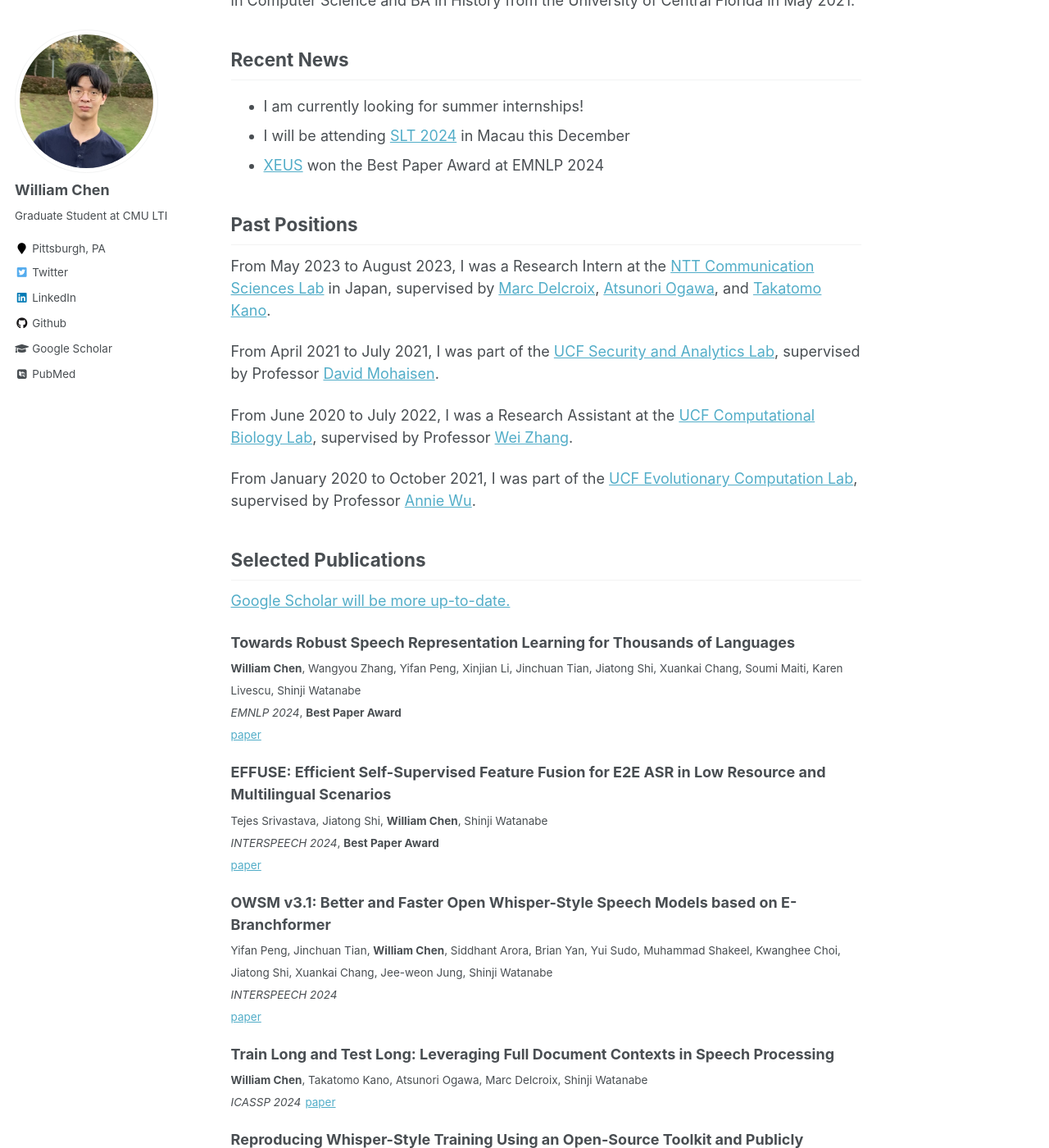
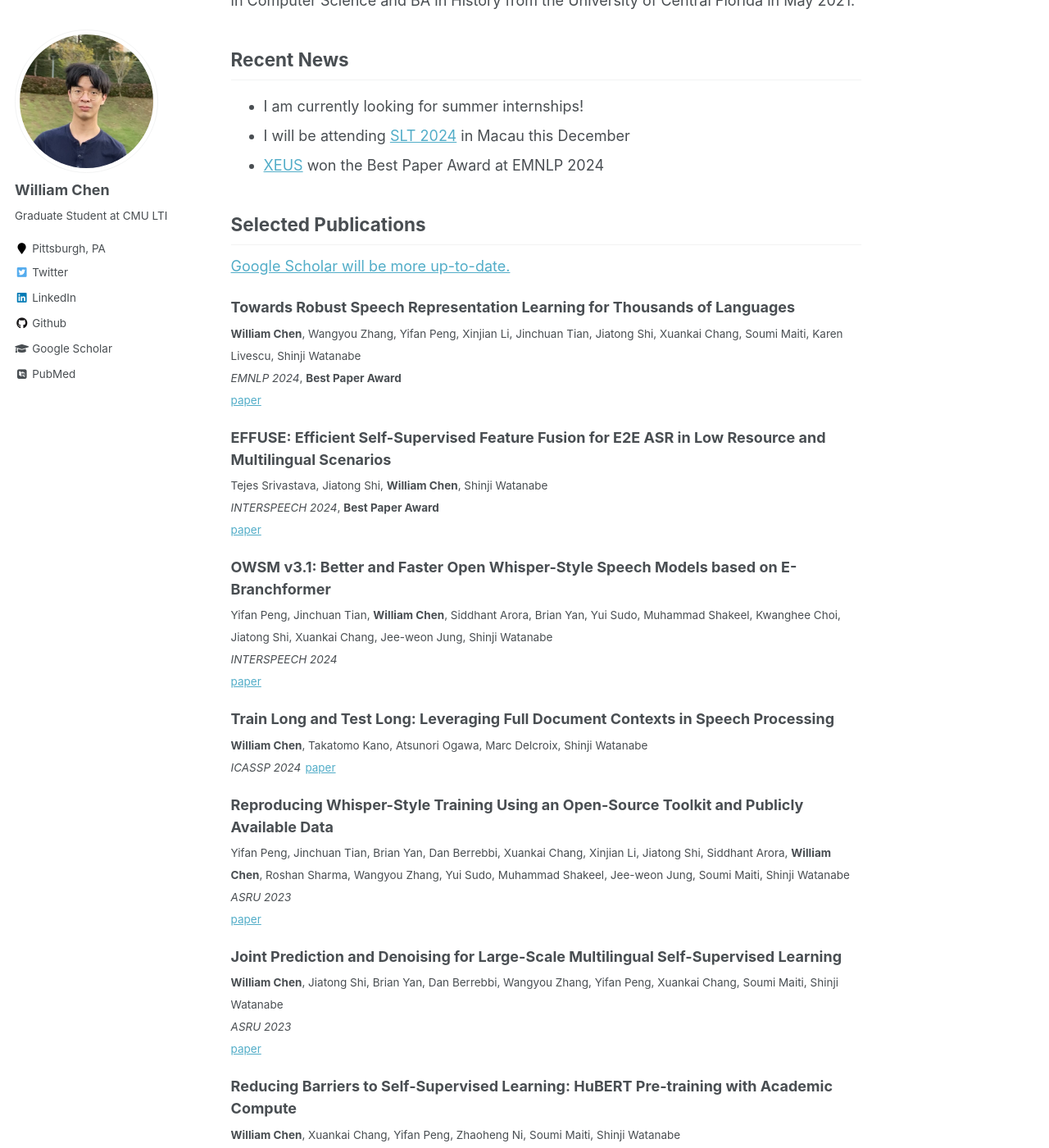
Before and after one commit to wanchichen/wanchichen.github.io, a Jekyll site: the page built from _pages/about.md, in a window 1280 px wide and 1400 px high, scrolled down 490 px. Shown: the whole window at 82% size. Built offline with Jekyll 4.4.1, drawn with Linux system fonts in a browser that asks for light colours; some web fonts are replaced; some of the changed text lies outside the part shown.

Commit message:
Update about.md

```diff
--- a/_pages/about.md
+++ b/_pages/about.md
@@ -19,16 +19,6 @@ I received my Master's in Language Technologies from CMU LTI in May 2024, and my
 - I am currently looking for summer internships!
 - I will be attending [SLT 2024](https://2024.ieeeslt.org/) in Macau this December
 - [XEUS](https://aclanthology.org/2024.emnlp-main.570/) won the Best Paper Award at EMNLP 2024
-
-## Past Positions
-
-From May 2023 to August 2023, I was a Research Intern at the [NTT Communication Sciences Lab](https://www.rd.ntt/e/cs/) in Japan, supervised by [Marc Delcroix](https://www.kecl.ntt.co.jp/icl/signal/member/marcd/), [Atsunori Ogawa](https://www.kecl.ntt.co.jp/icl/signal/member/ogawa/), and [Takatomo Kano](https://scholar.google.com/citations?user=qGzzrJYAAAAJ&hl=en).
-
-From April 2021 to July 2021, I was part of the [UCF Security and Analytics Lab](http://seal.cs.ucf.edu), supervised by Professor [David Mohaisen](http://cs.ucf.edu/~mohaisen/).
-
-From June 2020 to July 2022, I was a Research Assistant at the [UCF Computational Biology Lab](https://server.cs.ucf.edu/compbio/), supervised by Professor [Wei Zhang](https://www.cs.ucf.edu/~wzhang/).
-
-From January 2020 to October 2021, I was part of the [UCF Evolutionary Computation Lab](http://www.cs.ucf.edu/~ecl/index.html), supervised by Professor [Annie Wu](http://www.cs.ucf.edu/~aswu/).
 
 ## Selected Publications
 
```
Also changed, not shown: other parts of _pages/about.md (+11 -0 lines).
